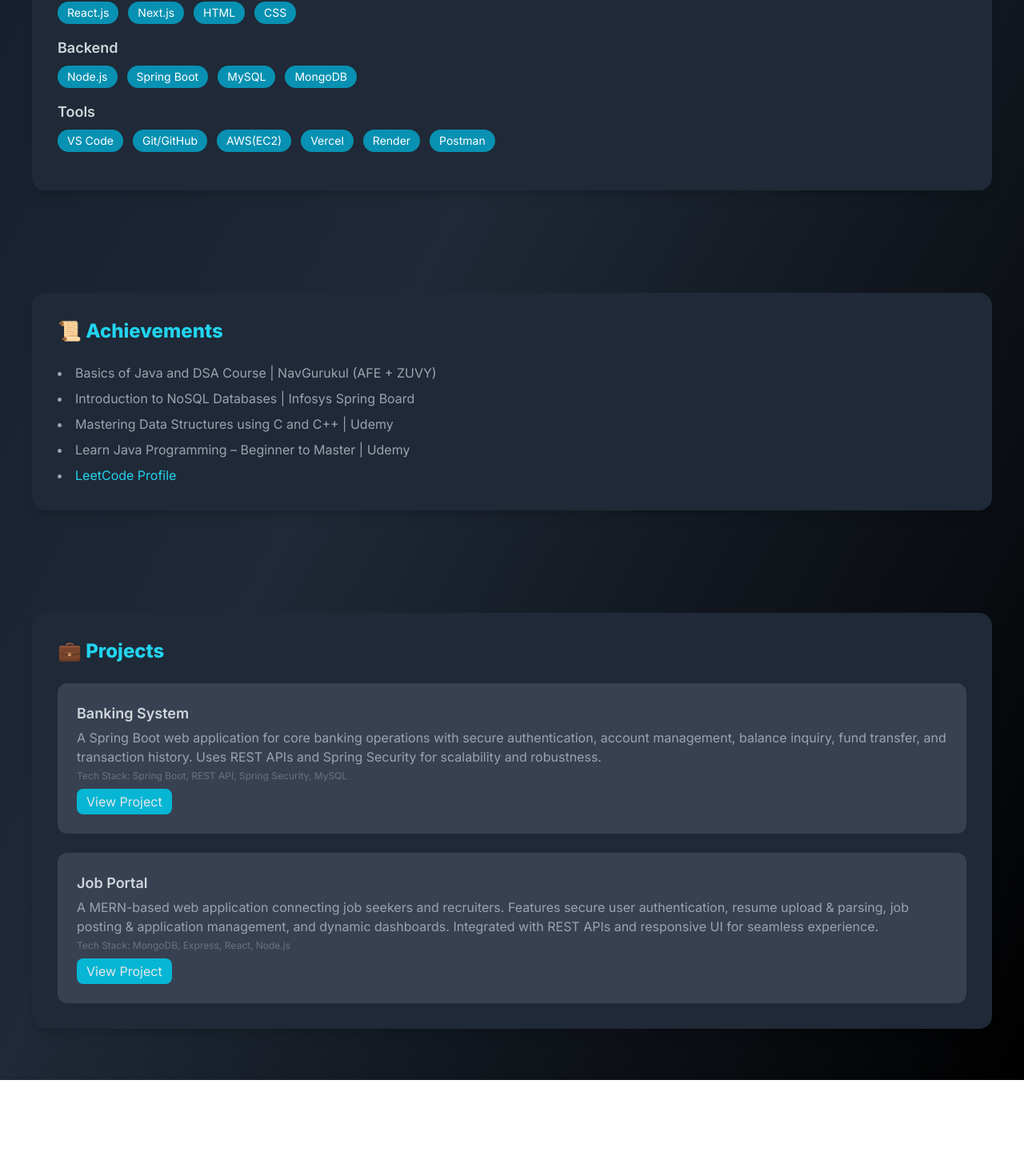
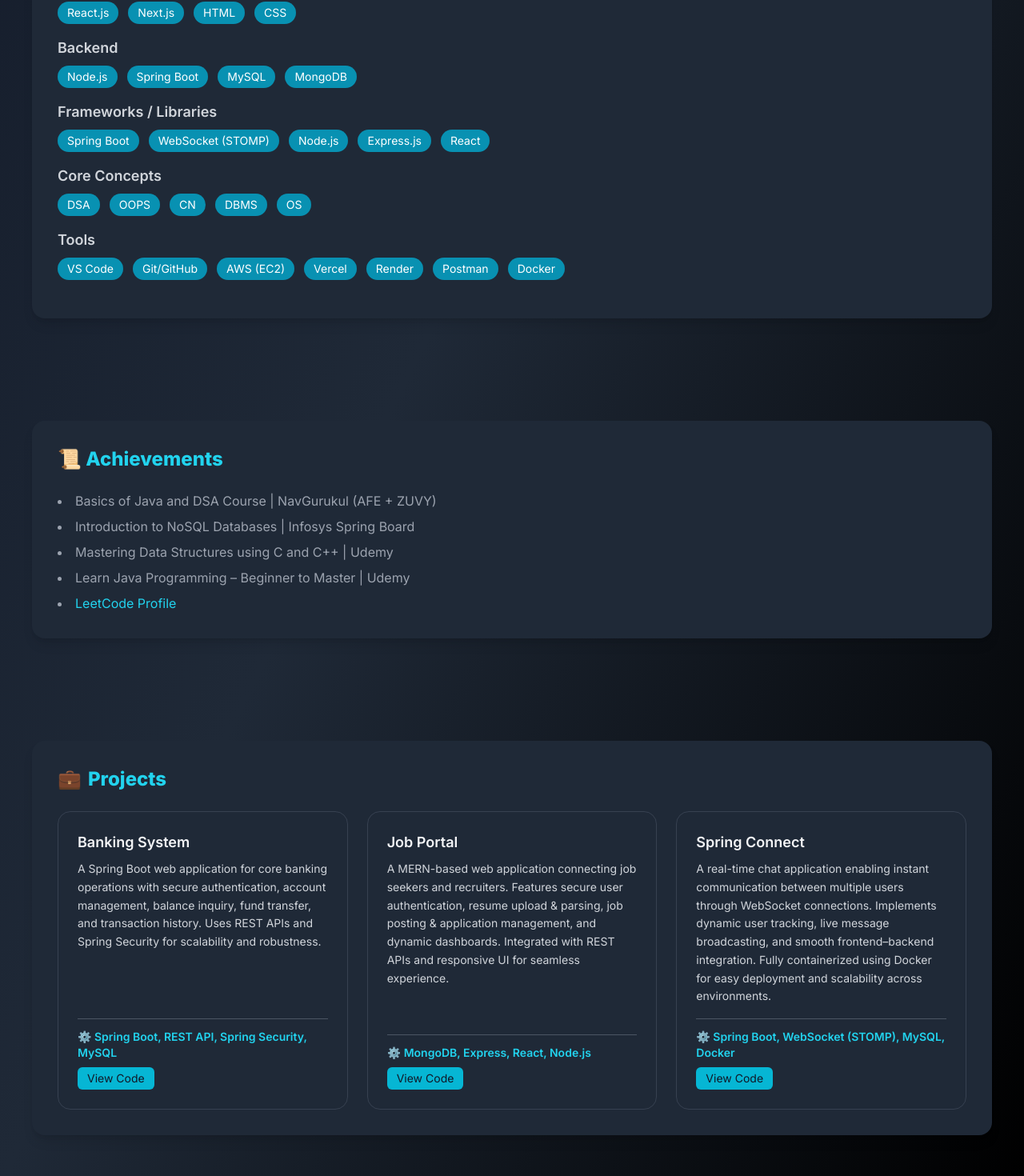
Before and after one commit to midhuna-06/MIDHUNA-A-Portfolio, a React (Create React App) app: page / in a window 1280 px wide. Shown: the part 1058-2528 px from the top of the page at 80% size. Before the commit the page ends 2408 px from the top, so only its background shows below. Built offline with nearby package versions, Linux system fonts and the light colour scheme.

Commit message:
Added changes in the project section

```diff
--- a/src/App.js
+++ b/src/App.js
@@ -9,7 +9,7 @@
   return (
     <Router>
       <div className="min-h-screen">
-        {/* Navbar */}
+
         <nav className="flex flex-col md:flex-row justify-between items-center px-4 sm:px-10 py-4 md:py-6 bg-gradient-to-r from-gray-900 via-gray-800 to-black shadow-lg sticky top-0 z-50 gap-4 md:gap-0">
           <div className="flex flex-wrap justify-center md:justify-start space-x-2 sm:space-x-4 md:space-x-6 text-lg font-semibold">
             <Link to="/" className="hover:text-cyan-400 transition">Home</Link>
--- a/src/pages/Home.js
+++ b/src/pages/Home.js
@@ -4,9 +4,25 @@
 function Home() {
   const skills = {
     Languages: ["Java", "C++", "C", "JavaScript"],
-    Frontend: ["React.js", "Next.js", "HTML", "CSS"],
-    Backend: ["Node.js", "Spring Boot", "MySQL", "MongoDB"],
-    Tools: ["VS Code", "Git/GitHub", "AWS(EC2)", "Vercel", "Render", "Postman"],
+    "Frontend": ["React.js", "Next.js", "HTML", "CSS"],
+    "Backend": ["Node.js", "Spring Boot", "MySQL", "MongoDB"],
+    "Frameworks / Libraries": [
+      "Spring Boot",
+      "WebSocket (STOMP)",
+      "Node.js",
+      "Express.js",
+      "React",
+    ],
+    "Core Concepts": ["DSA", "OOPS", "CN", "DBMS", "OS"],
+    "Tools": [
+      "VS Code",
+      "Git/GitHub",
+      "AWS (EC2)",
+      "Vercel",
+      "Render",
+      "Postman",
+      "Docker",
+    ],
   };
 
   const achievements = [
@@ -18,6 +34,7 @@
   ];
 
   const projects = [
+
     {
       title: "Banking System",
       description:
@@ -31,6 +48,13 @@
         "A MERN-based web application connecting job seekers and recruiters. Features secure user authentication, resume upload & parsing, job posting & application management, and dynamic dashboards. Integrated with REST APIs and responsive UI for seamless experience.",
       tech: "MongoDB, Express, React, Node.js",
       link: "https://github.com/midhuna-06/jobEase-Smart-Job-Portal",
+    },
+    {
+      title: "Spring Connect",
+      description:
+        "A real-time chat application enabling instant communication between multiple users through WebSocket connections. Implements dynamic user tracking, live message broadcasting, and smooth frontend–backend integration. Fully containerized using Docker for easy deployment and scalability across environments.",
+      tech: "Spring Boot, WebSocket (STOMP), MySQL, Docker",
+      link: "https://github.com/midhuna-06/springboot-websocket-chat-app.git",
     },
   ];
 
@@ -78,7 +102,12 @@
           animate={{ opacity: 1 }}
           transition={{ delay: 1, duration: 1 }}
         >
-          💻 A dedicated Full Stack Developer with strong expertise in building scalable and high-performance web applications using MERN & Spring Boot. 🚀 I specialize in crafting intuitive and responsive UIs on the frontend while designing secure, reliable, and optimized APIs on the backend. 🌱 Constantly exploring emerging technologies to deliver modern and impactful software solutions.
+          💻 A dedicated Full Stack Developer with strong expertise in building
+          scalable and high-performance web applications using MERN & Spring
+          Boot. 🚀 I specialize in crafting intuitive and responsive UIs on the
+          frontend while designing secure, reliable, and optimized APIs on the
+          backend. 🌱 Constantly exploring emerging technologies to deliver
+          modern and impactful software solutions.
         </motion.p>
 
         {/* Navigation Buttons */}
@@ -106,7 +135,9 @@
           <h2 className="text-2xl font-bold text-cyan-400 mb-6">🚀 Skills</h2>
           {Object.keys(skills).map((category) => (
             <div key={category} className="mb-4">
-              <h3 className="text-lg font-semibold text-gray-300">{category}</h3>
+              <h3 className="text-lg font-semibold text-gray-300">
+                {category}
+              </h3>
               <div className="flex flex-wrap gap-2 sm:gap-3 mt-2">
                 {skills[category].map((skill) => (
                   <span
@@ -130,7 +161,9 @@
           whileInView={{ opacity: 1, y: 0 }}
           transition={{ duration: 0.8 }}
         >
-          <h2 className="text-2xl font-bold text-cyan-400 mb-6">📜 Achievements</h2>
+          <h2 className="text-2xl font-bold text-cyan-400 mb-6">
+            📜 Achievements
+          </h2>
           <ul className="list-disc list-inside text-gray-400 space-y-2">
             {achievements.map((ach, index) =>
               typeof ach === "string" ? (
@@ -160,31 +193,46 @@
         whileInView={{ opacity: 1, y: 0 }}
         transition={{ duration: 0.8 }}
       >
-          <h2 className="text-2xl font-bold text-cyan-400 mb-6">💼 Projects</h2>
-          <div className="flex flex-col gap-4 sm:gap-6">
+        <h2 className="text-2xl font-bold text-cyan-400 mb-6 flex items-center gap-2">
+          <span>💼</span> Projects
+        </h2>
+
+        <div className="grid grid-cols-1 sm:grid-cols-2 lg:grid-cols-3 gap-6">
           {projects.map((proj, index) => (
             <div
               key={index}
-                className="bg-gray-700 p-4 sm:p-6 rounded-xl hover:scale-105 transition transform"
+              className="bg-[#1f2937] border border-gray-700 rounded-2xl p-6 flex flex-col justify-between hover:border-cyan-500 hover:shadow-lg transition duration-300"
             >
-                <h3 className="text-lg font-semibold text-gray-300">{proj.title}</h3>
-                <p className="text-gray-400 mt-1 text-sm sm:text-base">{proj.description}</p>
-                <p className="text-xs text-gray-500 mt-1">Tech Stack: {proj.tech}</p>
+              <div>
+                <h3 className="text-lg font-semibold text-gray-100 mb-2">
+                  {proj.title}
+                </h3>
+                <p className="text-gray-300 text-sm leading-relaxed">
+                  {proj.description}
+                </p>
+              </div>
+
+              <div className="mt-4 border-t border-gray-600 pt-3">
+                <p className="text-cyan-400 font-semibold text-sm mb-2 flex items-center gap-1">
+                  ⚙️ {proj.tech}
+                </p>
                 {proj.link && (
                   <a
                     href={proj.link}
                     target="_blank"
                     rel="noreferrer"
-                    className="inline-block mt-2 bg-cyan-500 px-3 py-1 rounded-lg text-sm sm:text-base hover:scale-105 transition"
+                    className="inline-block bg-cyan-500 text-gray-900 font-medium px-3 py-1 rounded-md text-sm hover:bg-cyan-400 transition"
                   >
-                    View Project
+                    View Code
                   </a>
                 )}
+              </div>
             </div>
           ))}
         </div>
       </motion.div>
     </section>
+
     </div>
   );
 }
```
Lines whose indentation alone changed are shown as unchanged.
